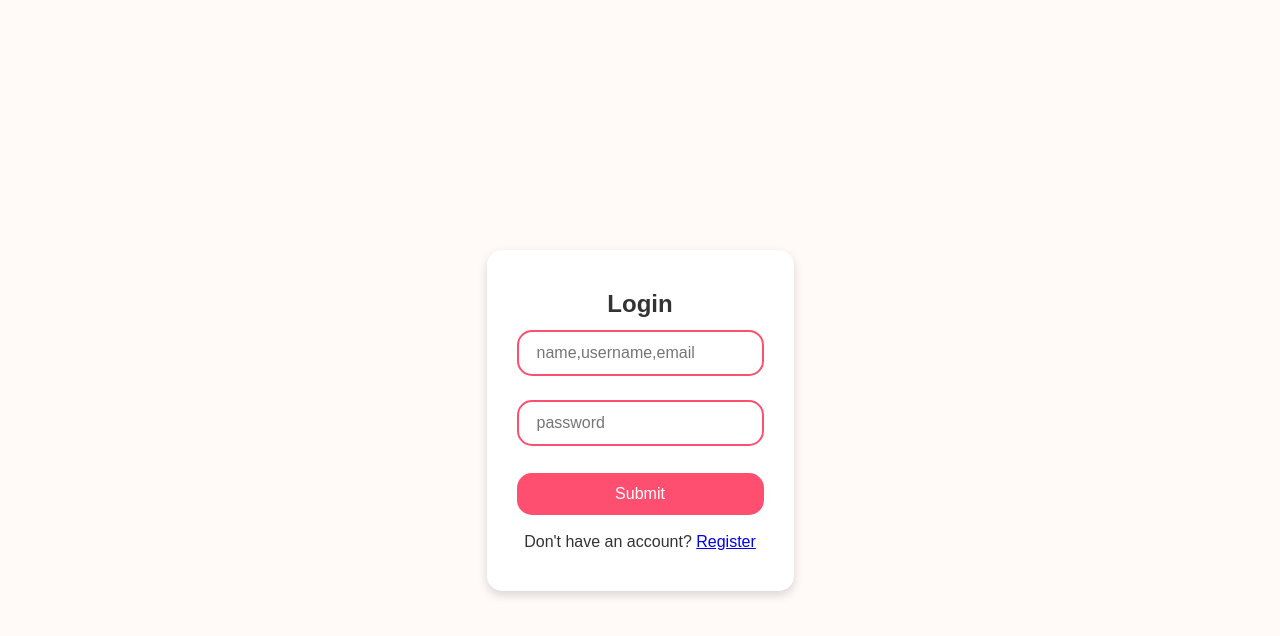
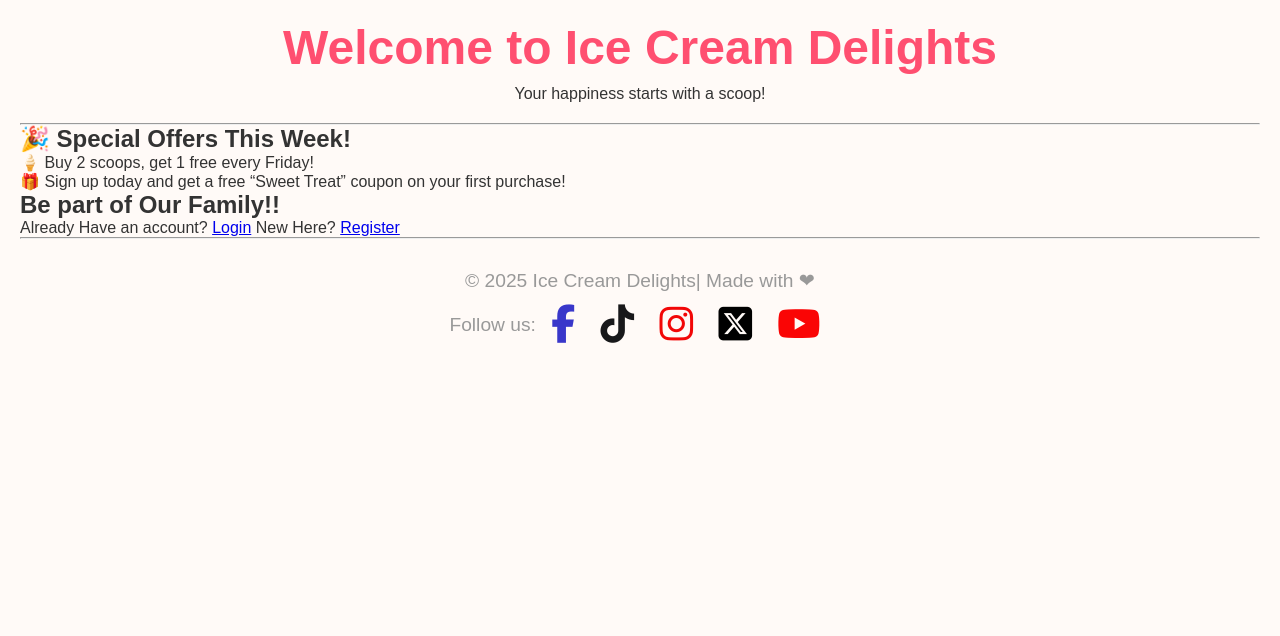
Before and after one commit to Alvin-Kimani7391/icecreamm, a website: page public/index.html in a window 1280 px wide. Drawn offline with Linux system fonts and the light colour scheme.

Commit message:
Enhanced introduction page with flavors and special offers

```diff
--- a/public/index.html
+++ b/public/index.html
@@ -1,21 +1,46 @@
 <!DOCTYPE html>
 <html>
     <head>
-        <title>Login Page</title>
-        <link rel="icon" href="images/burner.jpg">
-        <link  rel="stylesheet" href="style.css">
+        <meta charset="UTF-8" />
+  <meta name="viewport" content="width=device-width, initial-scale=1.0"/>
+        <title>Welcome | Ice Cream Delights</title>
+        <link rel="stylesheet" href="maziwa.css">
+        <script src="https://kit.fontawesome.com/e1426ab85b.js" crossorigin="anonymous"></script>
     </head>
-    <body id="b2">
-        <div id="login-wrapper">
-        <div id="login-container">
-            <h2>Login</h2>
-            <form id="loginform" action="/login" method="POST">
-                <input type="text" name="username" id="name" placeholder="name,username,email" required><br>
-                <input type="password" name="password" id="password" placeholder="password" required><br>
-                <button type="submit">Submit</button>
-            </form><br>
-            <p>Don't have an account? <a href="/register">Register</a></p>
-        </div></div>
+    <body>
+        <header>
+            <h1>Welcome to Ice Cream Delights</h1>
+            <p id="hgv">Your happiness starts with a scoop!</p>
+        </header><hr>
+        <section class="specials">
+    <h2>🎉 Special Offers This Week!</h2>
+    <p>🍦 Buy 2 scoops, get 1 free every Friday!</p>
+    <p>🎁 Sign up today and get a free “Sweet Treat” coupon on your first purchase!</p>
+  </section>
+  <h2 id="h23">Be part of Our Family!!</h2>
+  <section class="fam">
+
+            <span>Already Have an account?</span>
+            <a  href="/login" class="intro" id="login">Login</a>
+
+                <span>New Here?</span>
+                <a href="/register" class="intro" id="register"> Register</a>
+
+
+  </section>
+
+        <hr><footer>
+            <p>&copy; 2025 Ice Cream Delights| Made with ❤</p><br>
+            <p>Follow us:
+                <span id="icon"><icon>
+                <a><i class="fa-brands fa-facebook-f fa-2xl "   style="color: #3937ca;"></i></a>
+                <a href="https://vm.tiktok.com/ZMH7WfY5w9Ecs-W1fGf/"><i class="fa-brands fa-tiktok fa-2xl" style="color: #18181a;"></i></a>
+                <a href="https://www.instagram.com/wizz_kimani?igsh=YzljYTk1ODg3Zg==" target="_blank"><i class="fa-brands fa-instagram fa-2xl" style="color: #f20707;"></i></a>
+                <a href="https://x.com/kiman1244?s=09" target="_blank"><i class="fa-brands fa-square-x-twitter fa-2xl" style="color: #000000;"></i></a>
+                <a href="https://www.youtube.com/channel/UC5PN7FlhiCzsSRSbsnZBZIQ" target="_blank"><i class="fa-brands fa-youtube fa-2xl" style="color: #fa0505;"></i></a>
+
+            </icon></span>
+            </p>
+        </footer>
     </body>
-
 </html>
```
